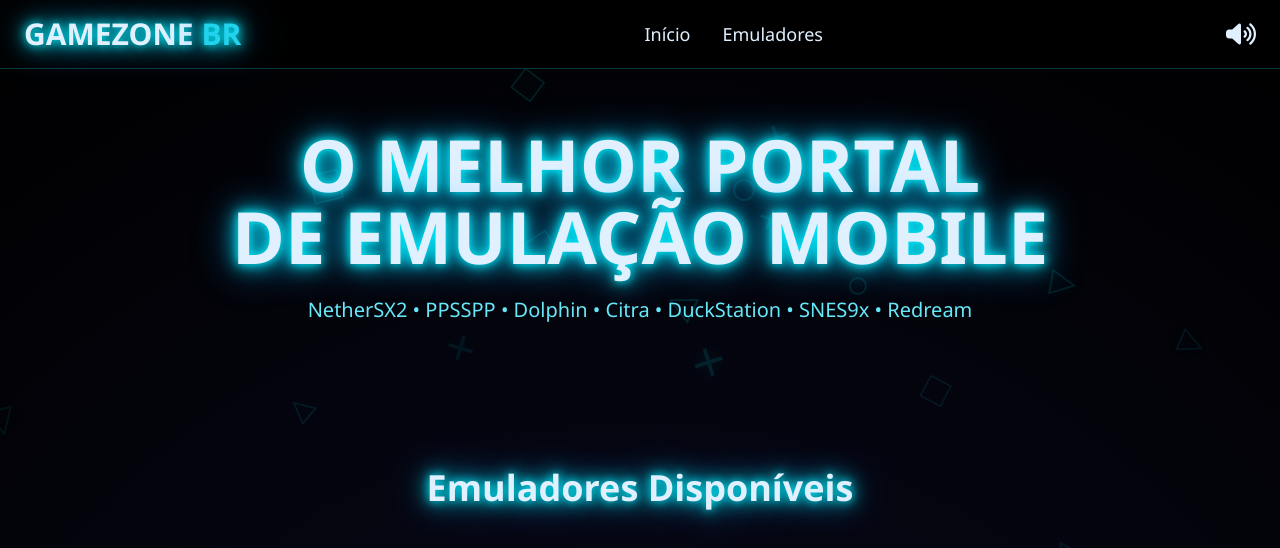
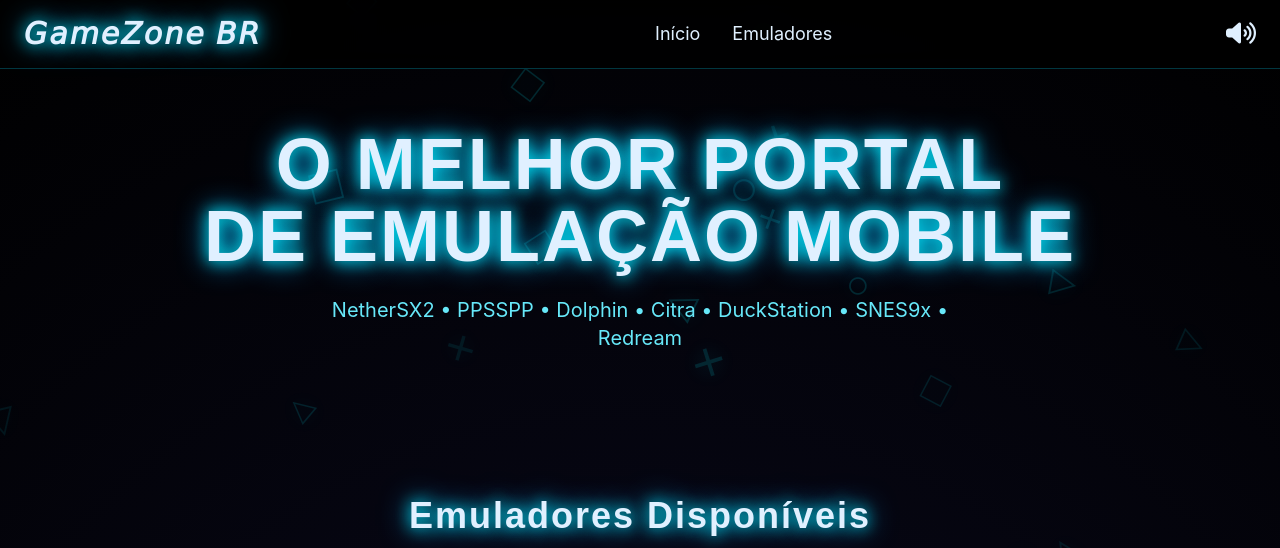
Before and after one commit to vttzadaw7/GameZone-BR-MOBILE, a plain HTML site: page index.html in a window 1280 px wide. Shown: the top 548 px of the page. Drawn offline with nearby package versions, Linux system fonts and the light colour scheme.

Commit message:
Update index.html

```diff
--- a/index.html
+++ b/index.html
@@ -10,10 +10,14 @@
     body {
       background: radial-gradient(circle at center, #0a0a1f 0%, #000000 100%);
       color: #e0f0ff;
-      font-family: 'Segoe UI', sans-serif;
+      font-family: -apple-system, BlinkMacSystemFont, 'Segoe UI', Roboto, sans-serif;
     }
     .neon-blue {
-      text-shadow: 0 0 10px #00f0ff, 0 0 20px #00f0ff, 0 0 40px #00aaff;
+      text-shadow: 0 0 15px #00f0ff, 0 0 30px #00aaff;
+    }
+    .title-font {
+      font-family: sans-serif;
+      letter-spacing: 2px;
     }
     .card-glow {
       transition: all 0.4s ease;
@@ -27,7 +31,7 @@
       top: 0; left: 0;
       width: 100%; height: 100%;
       z-index: -1;
-      opacity: 0.15;
+      opacity: 0.18;
     }
   </style>
 </head>
@@ -39,7 +43,7 @@
   <!-- Navbar -->
   <nav class="fixed top-0 w-full bg-black/80 backdrop-blur-md border-b border-cyan-500/30 z-50">
     <div class="max-w-7xl mx-auto px-6 py-4 flex justify-between items-center">
-      <h1 class="text-3xl font-bold neon-blue">GAMEZONE <span class="text-cyan-400">BR</span></h1>
+      <h1 class="text-3xl font-bold neon-blue title-font">𝘎𝘢𝘮𝘦𝘡𝘰𝘯𝘦 𝘉𝘙</h1>
 
       <div class="flex gap-8 text-lg">
         <a href="#" class="hover:text-cyan-400 transition">Início</a>
@@ -54,7 +58,7 @@
 
   <!-- Hero -->
   <section class="pt-32 pb-20 text-center">
-    <h2 class="text-6xl md:text-7xl font-bold neon-blue mb-6">
+    <h2 class="text-6xl md:text-7xl font-bold neon-blue mb-6 title-font">
       O MELHOR PORTAL<br>DE EMULAÇÃO MOBILE
     </h2>
     <p class="text-xl text-cyan-300 max-w-2xl mx-auto">
@@ -64,7 +68,7 @@
 
   <!-- Emuladores -->
   <section id="emuladores" class="max-w-7xl mx-auto px-6 py-16">
-    <h2 class="text-4xl font-bold text-center mb-12 neon-blue">Emuladores Disponíveis</h2>
+    <h2 class="text-4xl font-bold text-center mb-12 neon-blue title-font">Emuladores Disponíveis</h2>
 
     <div class="grid grid-cols-2 md:grid-cols-3 lg:grid-cols-4 gap-8" id="emuladores-grid">
       <!-- Cards gerados pelo JS -->
@@ -72,7 +76,7 @@
   </section>
 
   <footer class="bg-black/90 py-12 text-center border-t border-cyan-900">
-    <p>GameZone BR © 2026 - Portal Gamer de Emulação Mobile</p>
+    <p>GameZone BR © 2026 - Portal Gamer de Emulação Mobile 🔥</p>
   </footer>
 
   <script src="assets/js/data.js"></script>
```
